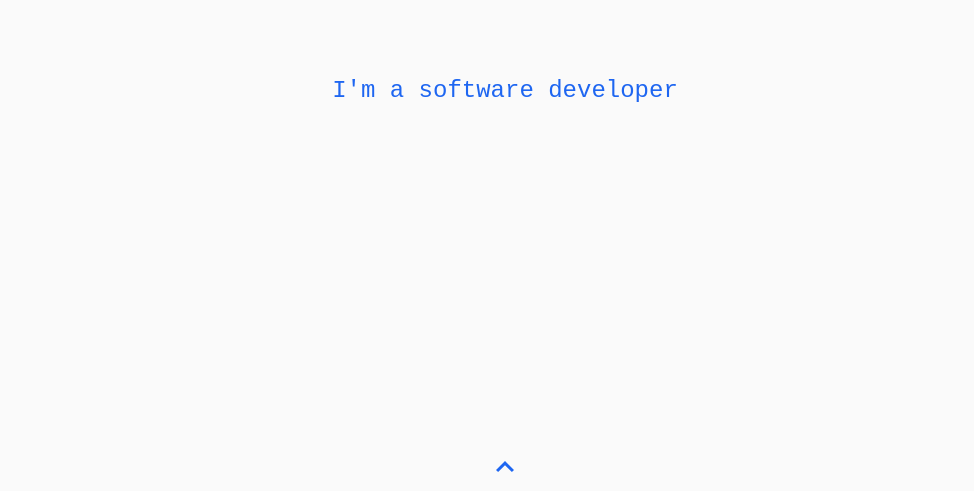
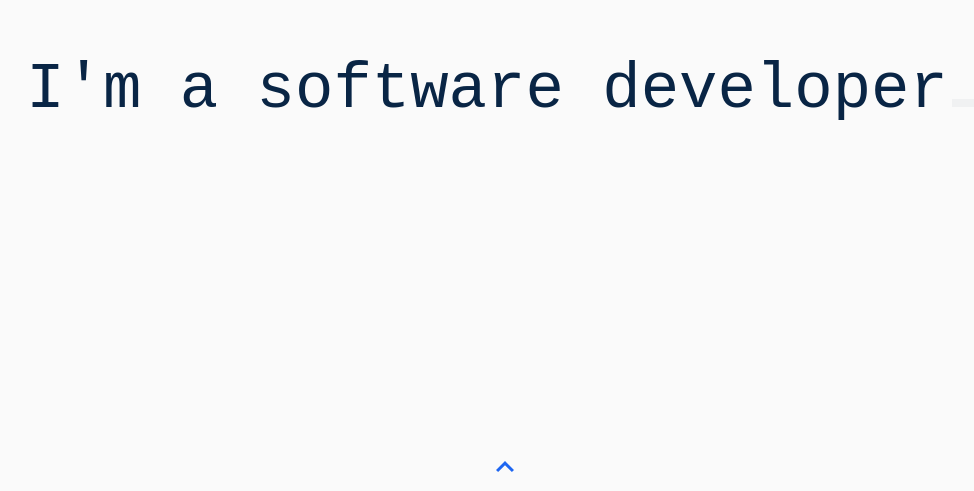
Before and after one commit to EelisK/kostiainen.dev, a React app in the folder client/: page / in a window 1280 px wide. Shown: the part 309-800 px from the top of the page, without its empty margins (135-1109 px from the left). Built offline with nearby package versions, Linux system fonts and the light colour scheme; a web font is replaced by a local one.

Commit message:
Use custom cursor

```diff
--- a/client/src/components/Animation/Text.tsx
+++ b/client/src/components/Animation/Text.tsx
@@ -12,6 +12,8 @@ export interface TextAnimationDescription {
 
 export interface Props {
   animations: TextAnimationDescription[];
+  className?: string;
+  cursor?: React.ReactNode;
 }
 
 const composePartialAnimation = (
@@ -28,15 +30,21 @@ const composePartialAnimation = (
     : [])
 ];
 
-const renderTypistChildren = (animations: Props["animations"], key: number) =>
+const renderTypistChildren = (
+  animations: Props["animations"],
+  key: number = 0
+) =>
   animations.map((component, idx) =>
     composePartialAnimation(component, idx + key)
   );
 
 const Text: React.FunctionComponent<Props> = props => (
-  <Typist cursor={{ show: false }}>
-    {renderTypistChildren(props.animations, 0)}
-  </Typist>
+  <>
+    <Typist cursor={{ show: false }} className={props.className}>
+      {renderTypistChildren(props.animations)}
+    </Typist>
+    {props.cursor}
+  </>
 );
 
 export interface TextSequenceGenerator {
--- a/client/src/components/WelcomePage/WelcomePage.tsx
+++ b/client/src/components/WelcomePage/WelcomePage.tsx
@@ -1,13 +1,39 @@
 import * as React from "react";
-import { Typography } from "@material-ui/core";
-import { TextAnimation } from "../Animation";
+import { Theme } from "@material-ui/core";
 import WelcomePageContainer from "./WelcomePageContainer";
 import {
   TextAnimationDescription,
   generateTextSequence
 } from "../Animation/Text";
+import { TextAnimation } from "../Animation";
+import { makeStyles } from "@material-ui/styles";
 
-const ANIMATIONS: TextAnimationDescription[] = [
+const useStyles = makeStyles<Theme, {}>((theme: Theme) => ({
+  "@keyframes blinker": {
+    from: { opacity: 1.0 },
+    "50%": { opacity: 0 },
+    to: { opacity: 1.0 }
+  },
+  typed: {
+    fontSize: theme.spacing(8),
+    color: theme.palette.text.primary,
+    display: "inline"
+  },
+  cursor: {
+    position: "relative",
+    width: theme.spacing(4),
+    animation: "$blinker .8s infinite",
+    height: theme.spacing(),
+    fontSize: "0",
+    background: "#092545",
+    display: "inline-block",
+    marginLeft: theme.spacing(0.5)
+  }
+}));
+
+const WelcomePage: React.FunctionComponent<{}> = props => {
+  const classes = useStyles(props);
+  const animations: TextAnimationDescription[] = [
     generateTextSequence({
       values: [
         "I'm Eelis Kostiainen",
@@ -16,18 +42,16 @@ const ANIMATIONS: TextAnimationDescription[] = [
         "Welcome to my homepage"
       ],
       delay: 2000,
-    render: text => (
-      <Typography variant="h5" display="inline">
-        {text}
-      </Typography>
-    )
+      render: text => <span className={classes.typed}>{text}</span>
     })
   ];
-
-const WelcomePage: React.FunctionComponent<{}> = () => {
   return (
     <WelcomePageContainer>
-      <TextAnimation animations={ANIMATIONS} />
+      <TextAnimation
+        animations={animations}
+        className={classes.typed}
+        cursor={<span className={classes.cursor} />}
+      />
     </WelcomePageContainer>
   );
 };
```
Lines whose indentation alone changed are shown as unchanged.
